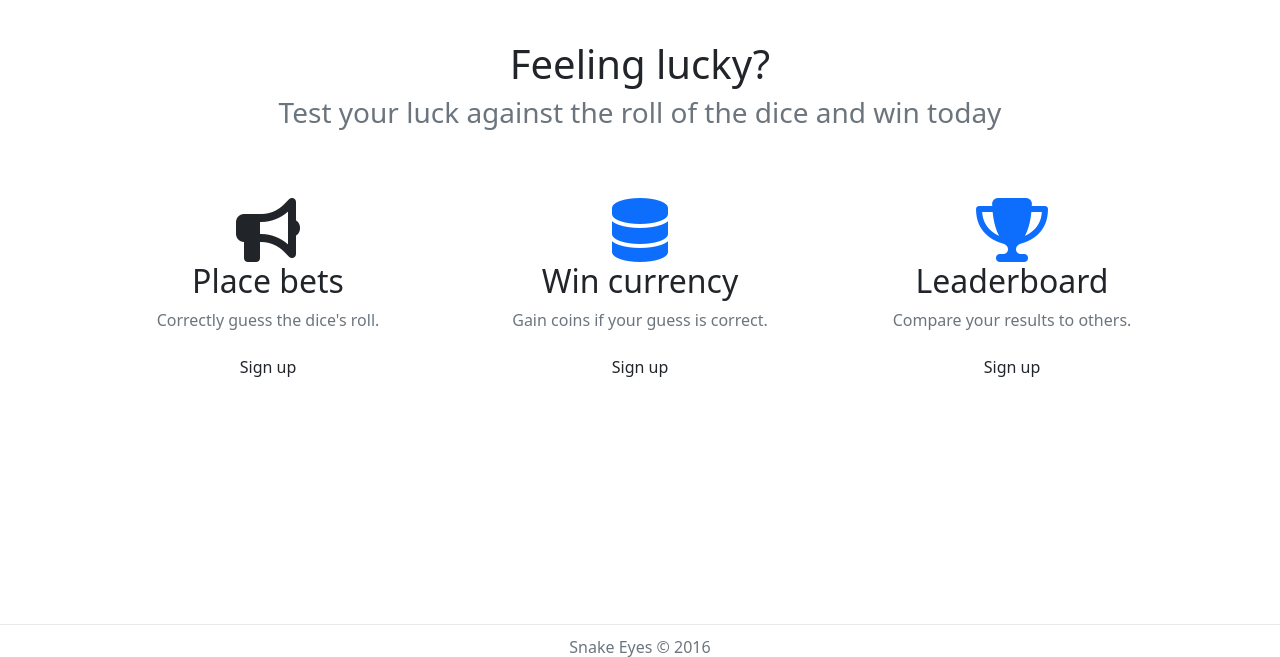
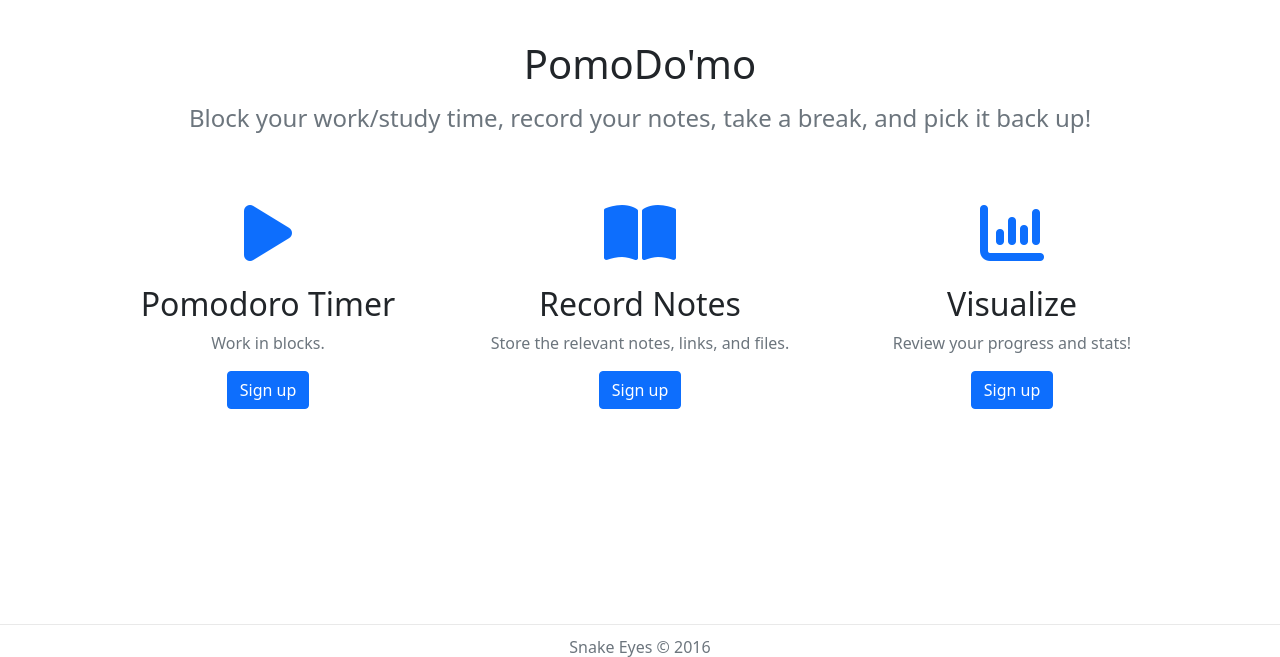
Before and after one commit to k-marquis/flask_docker, a Flask app: page / in a window 1280 px wide. Shown: the part 116-773 px from the top of the page. Run offline with Flask 2, Linux system fonts and the light colour scheme; some libraries are stand-ins or nearby versions.

Commit message:
Added a new template page for FAQs. Changing content from tut to what I want to build.

```diff
--- /dev/null
+++ b/PomoApp/blueprints/page/templates/page/faq.html
@@ -0,0 +1,6 @@
+{% extends 'layouts/base.html' %}
+
+{% block title %} Frequently Asked Questions {% endblock %}
+{% block meta_description %} This is the stuff people are wondering about. {% endblock %}
+
+{% block heading %}<h2>Frequently Asked Questions</h2>{% endblock %}
--- a/PomoApp/blueprints/page/templates/page/home.html
+++ b/PomoApp/blueprints/page/templates/page/home.html
@@ -1,40 +1,41 @@
 {% extends 'layouts/base.html' %}
 
-{% block title %}Title of what will be a Pomodoro timer with some added on features{% endblock %}
+{% block title %}Pomo Do'mo - Pomodoro Timer, Notekeeping, and Search{% endblock %}
 {% block meta_description %} Be more productive. Block time, take notes,
-search for past sessions, and try to keep developing. {% endblock %}
+search for past sessions and try to keep developing. {% endblock %}
 
 {% block body %}
   <div class="container sm-margin-top">
     <div class="row text-center lg-margin-bottom">
-      <h1>Feeling lucky?</h1>
-      <h3 class="text-muted">
-        Test your luck against the roll of the dice and win today
+      <h1>PomoDo'mo</h1>
+      <h3> </h3>
+      <h4 class="text-muted">
+       Block your work/study time, record your notes, take a break, and pick it back up!
       </h3>
     </div>
     <div class="row text-center">
       <div class="col-lg-4">
-        <i class="fa fa-fw fa-4x fa-bullhorn"></i>
-        <h2>Place bets</h2>
-        <p class="text-muted">Correctly guess the dice's roll.</p>
+        <i class="fa fa-fw fa-4x fa-play text-primary sm-margin-bottom"></i>
+        <h2>Pomodoro Timer</h2>
+        <p class="text-muted">Work in blocks.</p>
         <p>
-          <a href="#" class="btn btn-default">Sign up</a>
+          <a href="#" class="btn btn-primary">Sign up</a>
         </p>
       </div>
       <div class="col-lg-4">
-        <i class="fa fa-fw fa-4x fa-database text-primary"></i>
-        <h2>Win currency</h2>
-        <p class="text-muted">Gain coins if your guess is correct.</p>
+        <i class="fa fa-fw fa-4x fa-book-open text-primary sm-margin-bottom"></i>
+        <h2>Record Notes</h2>
+        <p class="text-muted">Store the relevant notes, links, and files.</p>
         <p>
-          <a href="#" class="btn btn-default">Sign up</a>
+          <a href="#" class="btn btn-primary">Sign up</a>
         </p>
       </div>
       <div class="col-lg-4">
-        <i class="fa fa-fw fa-4x fa-trophy text-primary"></i>
-        <h2>Leaderboard</h2>
-        <p class="text-muted">Compare your results to others.</p>
+        <i class="fa fa-fw fa-4x fa-chart-column text-primary sm-margin-bottom"></i>
+        <h2>Visualize</h2>
+        <p class="text-muted">Review your progress and stats!</p>
         <p>
-          <a href="#" class="btn btn-default">Sign up</a>
+          <a href="#" class="btn btn-primary">Sign up</a>
         </p>
       </div>
     </div>
--- a/PomoApp/blueprints/page/views.py
+++ b/PomoApp/blueprints/page/views.py
@@ -13,3 +13,7 @@ def terms():
 @page.route('/privacy')
 def privacy():
     return render_template('/page/privacy.html')
+
+@page.route('/faq')
+def faq():
+    return render_template('/page/faq.html')
--- a/PomoApp/static/styles/main.css
+++ b/PomoApp/static/styles/main.css
@@ -25,8 +25,19 @@ html {
 
   /* Margin and padding
   -------------------------------------------------- */
+
+
+
   .lg-margin-bottom {
     margin-bottom: 60px;
+  }
+
+  .md-margin-bottom {
+    margin-bottom: 40px;
+  }
+
+  .sm-margin-bottom {
+    margin-bottom: 20px;
   }
 
   .lg-margin-top {
```
